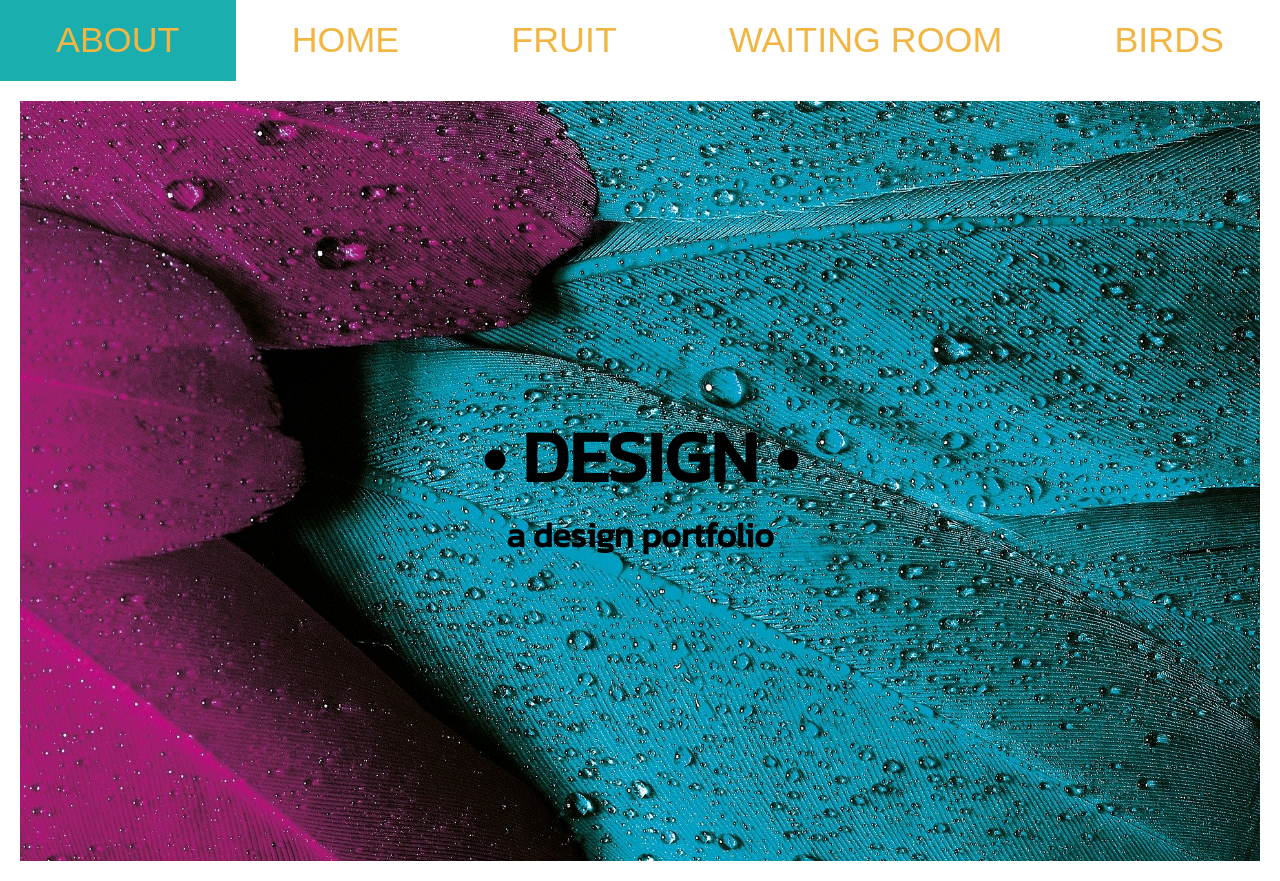
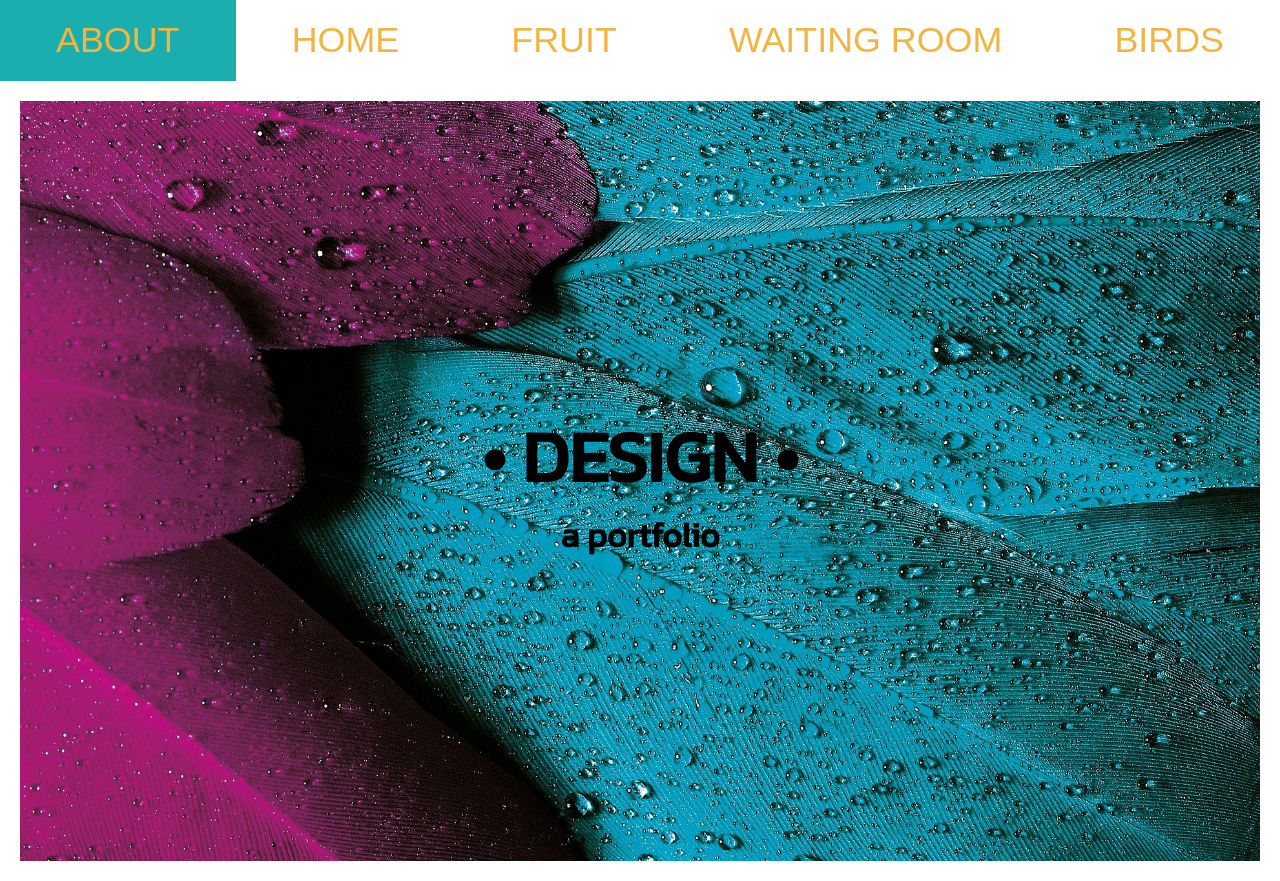
Before and after one commit to GenevieveLM/Genevievelm.github.io, a plain HTML site: page index.html in a window 1280 px wide. Drawn offline with Linux system fonts and the light colour scheme; a web font is replaced by a local one.

Commit message:
Update index.html

```diff
--- a/index.html
+++ b/index.html
@@ -21,7 +21,7 @@
   <header id="hero" class="building">
         <hgroup>
             <h1>• Design • </h1>
-            <h2>a design portfolio</h2>
+            <h2>a portfolio</h2>
         </hgroup>
     </header>
 
```
